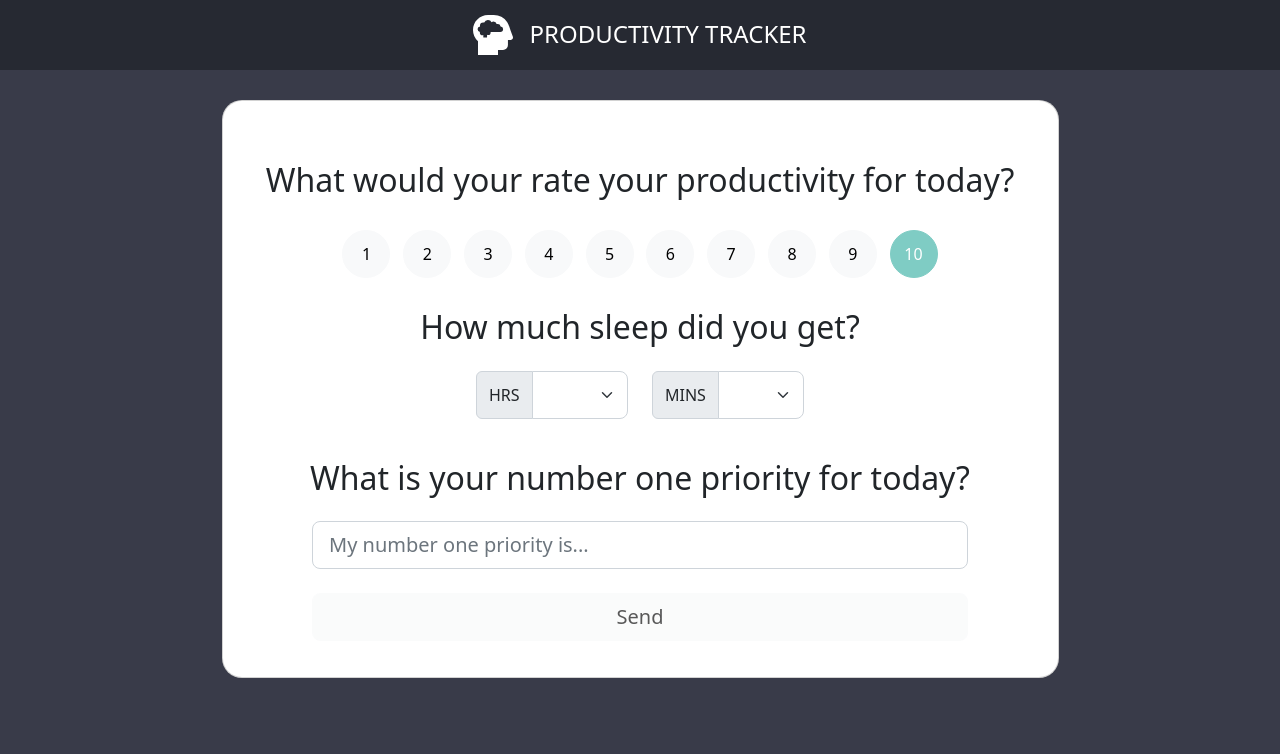
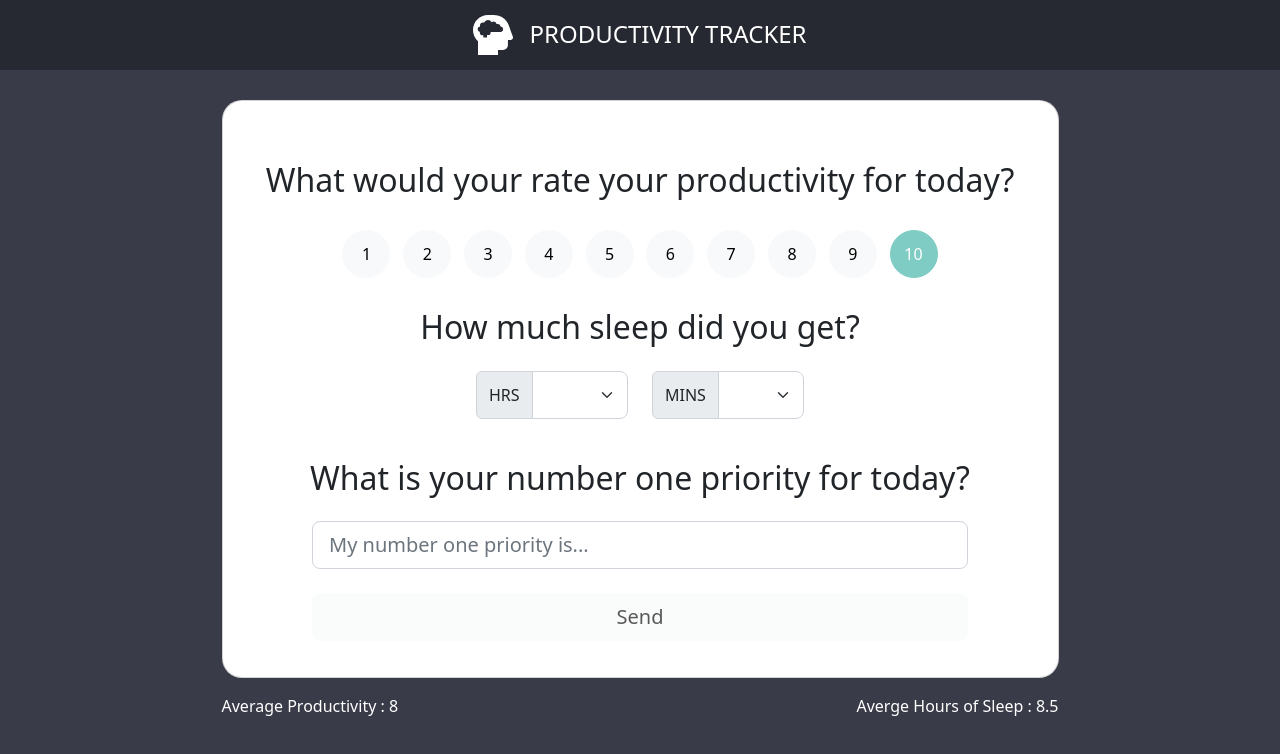
Before and after one commit to bcherrera14/productivity-app, a React (Create React App) app: page / in a window 1280 px wide. Shown: the top 754 px of the page. Built offline with nearby package versions, Linux system fonts and the light colour scheme.

Commit message:
create stats component

```diff
--- a/src/App.js
+++ b/src/App.js
@@ -1,12 +1,14 @@
 import Header from './components/Header';
 import ProductivityForm from './components/ProductivityForm';
+import Stats from './components/Stats';
 
 function App() {
 	return (
 		<div>
 			<Header />
-			<div className="container d-flex justify-content-center">
+			<div className="container d-flex flex-column align-items-center">
 				<ProductivityForm />
+				<Stats />
 			</div>
 		</div>
 	);
--- /dev/null
+++ b/src/components/Stats.jsx
@@ -0,0 +1,12 @@
+import React from 'react';
+
+function Stats() {
+	return (
+		<div className="d-flex justify-content-between text-white w-75 mt-3">
+			<p>Average Productivity : 8</p>
+			<p>Averge Hours of Sleep : 8.5</p>
+		</div>
+	);
+}
+
+export default Stats;
```
